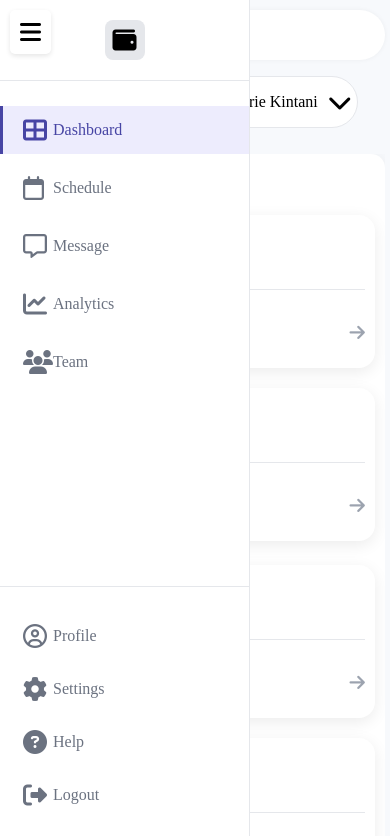
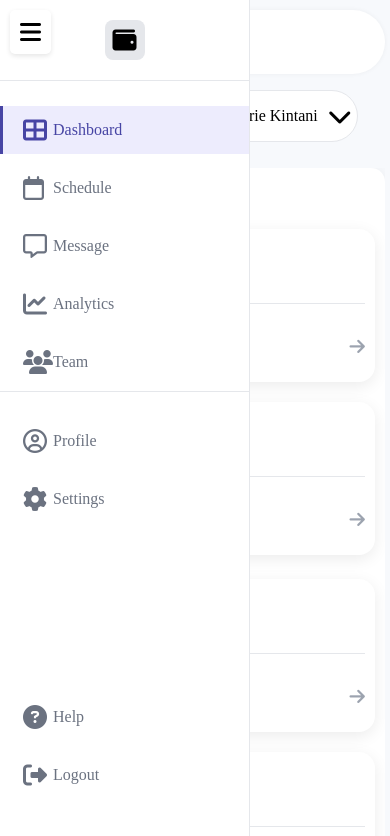
Before and after one commit to SubashJirel/frontend-challenge, a website built with Vite: page index.html in a window 390 px wide. Both pictures are taken after a click on the button 30 px from the left and 32 px from the top of the page. Shown: the top 836 px of the page. Built offline with nearby package versions, Linux system fonts and the light colour scheme.

Commit message:
Refactor sidebar and bottom menu layout for improved responsiveness and accessibility

```diff
--- a/index.html
+++ b/index.html
@@ -41,23 +41,24 @@
           <i class="fas fa-users"></i>
           <span>Team</span>
         </div>
-      </div>
         <div class="bottom-menu">
           <div class="menu-item">
             <i class="far fa-user-circle"></i>
             <span>Profile</span>
           </div>
-        <div class="menu-item">
+          <div class="menu-item setting">
             <i class="fas fa-cog"></i>
             <span>Settings</span>
           </div>
-        <div class="menu-item">
+
+          <div class="menu-item help">
             <i class="fas fa-question-circle"></i>
             <span>Help</span>
           </div>
-        <div class="menu-item">
+          <div class="menu-item logout">
             <i class="fas fa-sign-out-alt"></i>
             <span>Logout</span>
+          </div>
         </div>
       </div>
     </div>
--- a/src/style.css
+++ b/src/style.css
@@ -16,11 +16,20 @@ body {
   border-right: 1px solid #e5e7eb;
   display: flex;
   flex-direction: column;
+  position: fixed;
+  left: 0;
+  top: 0;
+  height: 100vh;
+  overflow-y: auto;
 }
 
 .main-content {
   flex: 1;
   padding: 20px;
+  margin-left: 250px;
+  min-height: 100vh;
+  width: calc(100% - 250px);
+  transition: margin-left 0.3s ease;
 }
 
 .card {
@@ -126,8 +135,13 @@ body {
 .bottom-menu {
   padding: 20px 0;
   border-top: 1px solid #e5e7eb;
+  display: flex;
+  flex-direction: column;
+  height: 100%;
 }
-
+.help {
+  margin-top: auto;
+}
 /* Header styles */
 .header {
   display: flex;
@@ -753,35 +767,17 @@ i {
   }
 
   .main-content {
+    margin-left: 0;
+    width: 100%;
     padding: 10px 5px;
   }
-
   .header {
     flex-direction: column;
     gap: 10px;
   }
-
-  .search-container {
-    height: 50px;
-  }
-
-  .user-menu {
-    width: 100%;
-    justify-content: center;
-  }
-
-  .chart-container {
-    height: 200px;
-  }
-
   .mobile-menu-toggle {
     display: block;
   }
-
-  .sidebar.active {
-    left: 0;
-  }
-
   .dashboard-container {
     gap: 10px;
   }
@@ -790,4 +786,11 @@ i {
   .card {
     padding: 10px;
   }
+
+  .sidebar.active {
+    left: 0;
+  }
 }
+.mt-auto {
+  margin-top: auto;
+}
```
Lines whose indentation alone changed are shown as unchanged.
